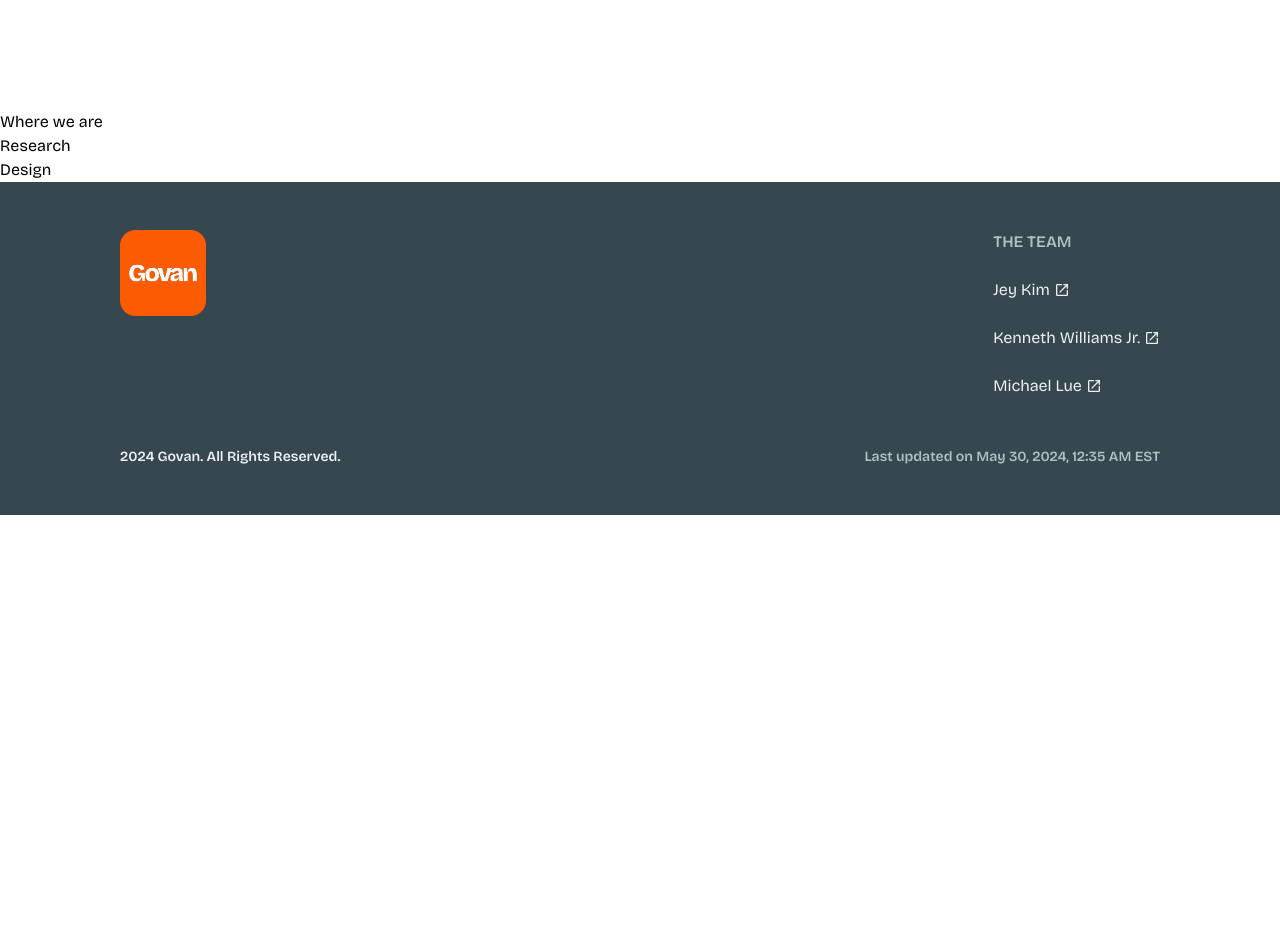
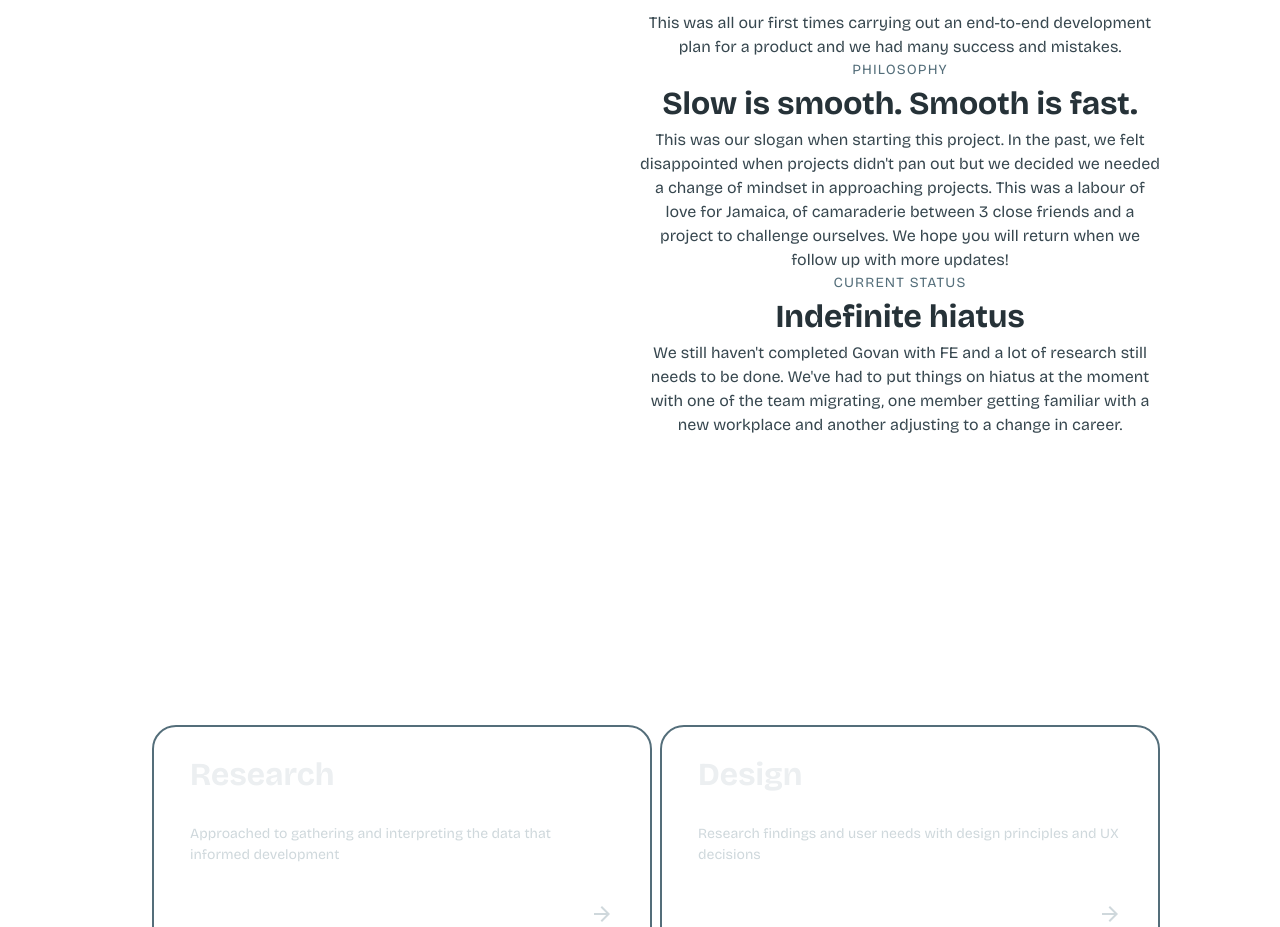
Before and after one commit to KayviaHarriott/govan-portfolio-website, a React (Vite) app: page / in a window 1280 px wide. Shown: the part 2070-2997 px from the top of the page. Before the commit the page ends 2585 px from the top, so only its background shows below. Built offline with nearby package versions, Linux system fonts and the light colour scheme.

Commit message:
Added custom card for bottom cards section

```diff
--- /dev/null
+++ b/src/components/CustomCard.tsx
@@ -0,0 +1,31 @@
+import { Box } from "@mui/material";
+import ArrowForwardIcon from "@mui/icons-material/ArrowForward";
+import { Link } from "react-router-dom";
+interface CustomCardProps {
+  label: string;
+  text: string;
+  url: string;
+}
+export const CustomCard: React.FC<CustomCardProps> = ({ label, text, url }) => {
+  return (
+    <Box
+      sx={{
+        border: "2px solid #546E7A",
+        borderRadius: "24px",
+        padding: "24px 36px",
+        maxWidth: "500px",
+      }}
+      className="flex flex-col gap-[36px]"
+    >
+      <div className="flex flex-col gap-[24px]">
+        <h2 className="text-[32px] text-[#ECEFF1] font-[700]">{label}</h2>
+        <p className="text-[14px] text-[#CFD8DC]">{text}</p>
+      </div>
+      <div className="flex justify-end">
+        <Link to={url}>
+          <ArrowForwardIcon sx={{ color: "#CFD8DC" }} />
+        </Link>
+      </div>
+    </Box>
+  );
+};
--- a/src/components/SectionHeader.tsx
+++ b/src/components/SectionHeader.tsx
@@ -21,7 +21,7 @@ export const SectionHeader: React.FC<SectionHeaderProps> = ({
       </h5>
       <h1
         className={`text-[${
-          stylePreference?.darkBackground ? `#263238` : `#ECEFF1`
+          stylePreference?.darkBackground ? `#ECEFF1` : `#263238`
         }] text-[32px] font-[700] text-title-custom`}
       >
         {title}
--- a/src/pages/LandingPage.tsx
+++ b/src/pages/LandingPage.tsx
@@ -1,17 +1,35 @@
+import { CustomCard } from "../components/CustomCard";
 import { SectionHeader } from "../components/SectionHeader";
 
 export const LandingPage = () => {
   const padding = "py-[192px] px-[120px]";
   const lightBackground = "#ECEFF1";
   const darkBackground = "#263238";
-  const locationStyling = "flex justify-end"
+  const locationStyling = "flex justify-end";
+
+  const links = [
+    {
+      label: "Research",
+      description:
+        "Approached to gathering and interpreting the data that informed development",
+      url: "/research",
+    },
+    {
+      label: "Design",
+      description:
+        "Research findings and user needs with design principles and UX decisions",
+      url: "/design",
+    },
+  ];
   return (
     <div>
-      <div className={`bg-[${darkBackground}] py-[48px] px-[120px] ${locationStyling}`}>
+      <div
+        className={`bg-[${darkBackground}] py-[48px] px-[120px] ${locationStyling}`}
+      >
         <div className="max-w-[550px] text-center flex flex-col justify-center items-center">
           <img className="w-[156px]" src="/images/GovanLogo_Square.png" />
           <h1 className="text-[64px] font-[700] text-[#FFFF]">Project</h1>
-          <p className="text-[#CFD8DC]">
+          <p className="text-[#CFD8DC] ">
             A platform that streamlines the process of finding, scheduling and
             reviewing household services
           </p>
@@ -28,36 +46,66 @@ export const LandingPage = () => {
             began with us working together trying to make a mobile game.
             We've been lucky to have each other to share our experiences and
             for sanity checks throughout our careers.`}
-            stylePreference={{ darkBackground: true }}
           />
 
           <SectionHeader
             subtext={`The Problem`}
             title={`There are many challenges in hiring household services`}
             text={`We conducted interviews to properly identify and define the needs.`}
-            stylePreference={{ darkBackground: true }}
           />
         </div>
       </div>
 
       <div className={`bg-[${darkBackground}] ${padding}  ${locationStyling}`}>
-        <SectionHeader title={`Timeline`} />
+        <SectionHeader
+          title={`Timeline`}
+          stylePreference={{ darkBackground: true }}
+        />
       </div>
       <div
         className={`bg-[${lightBackground}] py-[192px] px-[120px] ${padding}  ${locationStyling}`}
       >
+        <div>
           <SectionHeader
             subtext={`Retrospective`}
             title={`What we could have done better`}
             text={`This was all our first times carrying out an end-to-end development
                     plan for a product and we had many success and mistakes.`}
-          stylePreference={{ darkBackground: true }}
+          />
+          <p>Divider</p>
+          <SectionHeader
+            subtext={`Next Steps`}
+            title={`Where we are`}
+            text={`This was all our first times carrying out an end-to-end
+            development plan for a product and we had many success and mistakes.`}
+          />
+          <SectionHeader
+            subtext={`Philosophy`}
+            title={`Slow is smooth. Smooth is fast.`}
+            text={`This was our slogan when starting this project. In the past, we felt disappointed when projects didn't pan out but we decided we needed a change of mindset in approaching projects.
+
+            This was a labour of love for Jamaica, of camaraderie between 3 close friends and a project to challenge ourselves. We hope you will return when we follow up with more updates!`}
+          />
+          <SectionHeader
+            subtext={`Current Status`}
+            title={`Indefinite hiatus`}
+            text={`We still haven't completed Govan with FE and a lot of research still needs to be done.
+
+            We've had to put things on hiatus at the moment with one of the team migrating, one member getting familiar with a new workplace and another adjusting to a change in career.`}
           />
         </div>
-      <p>Where we are</p>
-      <div>
-        <p>Research </p>
-        <p>Design</p>
+      </div>
+      <div className={`bg-[${darkBackground}] py-[96px] px-[120px] ${locationStyling}`}>
+        <div className="flex flex-col sm:flex-row gap-[8px]">
+          {links.map((item, index) => (
+            <CustomCard
+              key={index}
+              label={item.label}
+              text={item.description}
+              url={item.url}
+            />
+          ))}
+        </div>
       </div>
     </div>
   );
```
Lines whose indentation alone changed are shown as unchanged.
